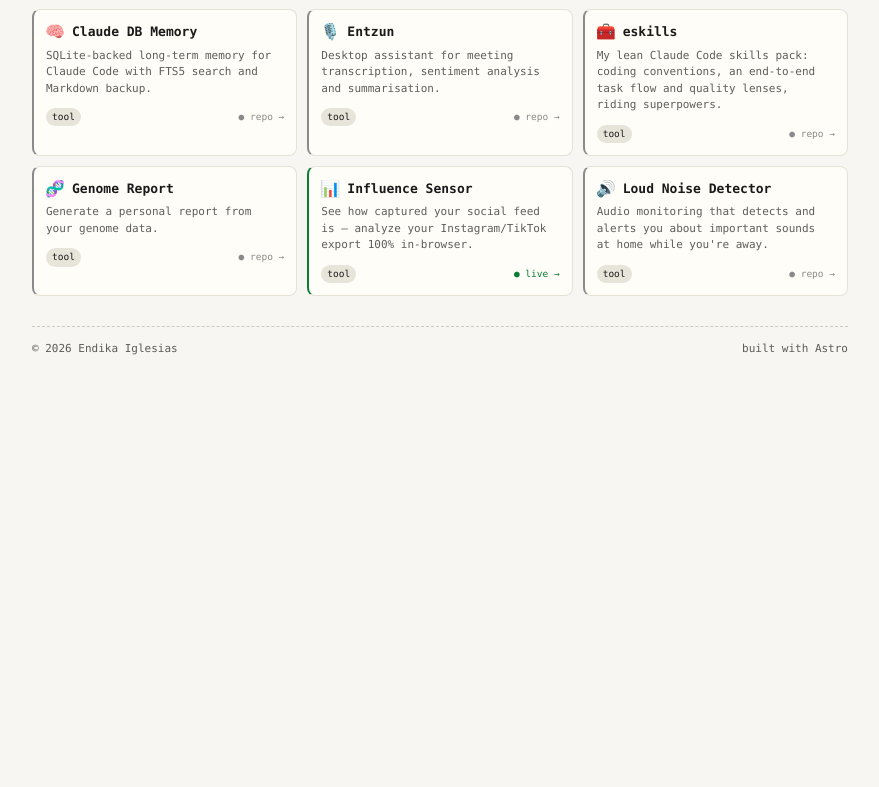
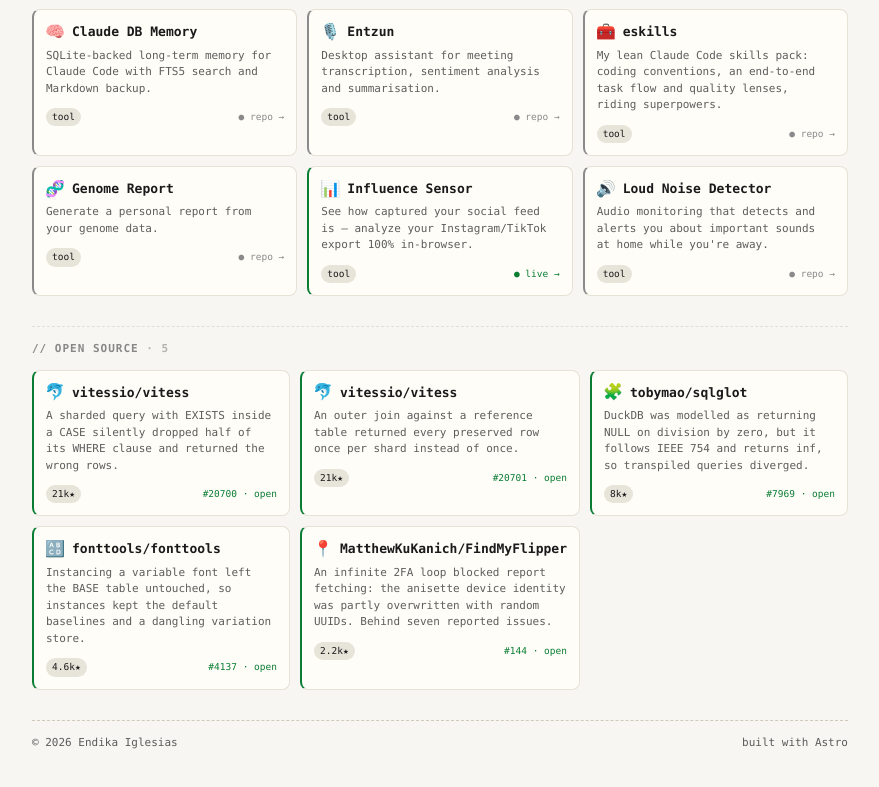
Before and after one commit to Endika/endika.github.io, an Astro site: page / in a window 1280 px wide. Shown: the part 1803-2590 px from the top of the page, without its empty margins (200-1079 px from the left). Before the commit the page ends 2209 px from the top, so only its background shows below. Built offline with nearby package versions, Linux system fonts and the light colour scheme; Astro itself is replaced by a stand-in of ours.

Commit message:
feat(contributions): add an open source section with upstream pull requests

```diff
--- /dev/null
+++ b/src/components/ContributionList.astro
@@ -0,0 +1,26 @@
+---
+import type { Contribution } from "../lib/contributions";
+import { formatStars, pullRequestUrl, sortContributions } from "../lib/contributions";
+
+interface Props {
+  contributions: Contribution[];
+}
+
+const items = sortContributions(Astro.props.contributions);
+---
+<h2 class="cat">{"// open source"} <span class="count">· {items.length}</span></h2>
+<div class="grid">
+  {items.map((item) => (
+    <a class="card" href={pullRequestUrl(item)} data-state={item.state} rel="noopener">
+      <div class="head">
+        <span class="icon">{item.emoji}</span>
+        <span class="title">{item.repo}</span>
+      </div>
+      <p class="desc" data-en={item.desc.en} data-es={item.desc.es}>{item.desc.en}</p>
+      <div class="meta">
+        <span class="chip">{formatStars(item.stars)}★</span>
+        <span class="status">#{item.pr} · {item.state}</span>
+      </div>
+    </a>
+  ))}
+</div>
--- /dev/null
+++ b/src/data/contributions.ts
@@ -0,0 +1,59 @@
+import type { Contribution } from "../lib/contributions";
+
+export const contributions: Contribution[] = [
+  {
+    repo: "vitessio/vitess",
+    emoji: "🐬",
+    stars: 21000,
+    pr: 20700,
+    desc: {
+      en: "A sharded query with EXISTS inside a CASE silently dropped half of its WHERE clause and returned the wrong rows.",
+      es: "Una consulta con EXISTS dentro de un CASE perdía silenciosamente la mitad de su WHERE y devolvía filas incorrectas.",
+    },
+    state: "open",
+  },
+  {
+    repo: "vitessio/vitess",
+    emoji: "🐬",
+    stars: 21000,
+    pr: 20701,
+    desc: {
+      en: "An outer join against a reference table returned every preserved row once per shard instead of once.",
+      es: "Un outer join contra una tabla de referencia devolvía cada fila preservada una vez por shard en lugar de una sola vez.",
+    },
+    state: "open",
+  },
+  {
+    repo: "tobymao/sqlglot",
+    emoji: "🧩",
+    stars: 8000,
+    pr: 7969,
+    desc: {
+      en: "DuckDB was modelled as returning NULL on division by zero, but it follows IEEE 754 and returns inf, so transpiled queries diverged.",
+      es: "DuckDB estaba modelado como si devolviera NULL al dividir por cero, pero sigue IEEE 754 y devuelve inf, así que las consultas transpiladas divergían.",
+    },
+    state: "open",
+  },
+  {
+    repo: "fonttools/fonttools",
+    emoji: "🔠",
+    stars: 4600,
+    pr: 4137,
+    desc: {
+      en: "Instancing a variable font left the BASE table untouched, so instances kept the default baselines and a dangling variation store.",
+      es: "Al instanciar una fuente variable la tabla BASE quedaba intacta, así que las instancias conservaban las líneas base por defecto y un almacén de variaciones huérfano.",
+    },
+    state: "open",
+  },
+  {
+    repo: "MatthewKuKanich/FindMyFlipper",
+    emoji: "📍",
+    stars: 2170,
+    pr: 144,
+    desc: {
+      en: "An infinite 2FA loop blocked report fetching: the anisette device identity was partly overwritten with random UUIDs. Behind seven reported issues.",
+      es: "Un bucle infinito de 2FA impedía descargar los informes: la identidad de dispositivo de anisette se sobrescribía en parte con UUID aleatorios. Detrás de siete issues reportados.",
+    },
+    state: "open",
+  },
+];
--- /dev/null
+++ b/src/lib/contributions.ts
@@ -0,0 +1,23 @@
+export type ContributionState = "open" | "merged" | "closed";
+
+export interface Contribution {
+  repo: string;
+  emoji: string;
+  stars: number;
+  pr: number;
+  desc: { en: string; es: string };
+  state: ContributionState;
+}
+
+export function pullRequestUrl(contribution: Contribution): string {
+  return `https://github.com/${contribution.repo}/pull/${contribution.pr}`;
+}
+
+export function formatStars(stars: number): string {
+  return stars >= 1000 ? `${Math.round(stars / 100) / 10}k` : String(stars);
+}
+
+/** Biggest repositories first, then by pull request number, so the order is stable. */
+export function sortContributions(contributions: Contribution[]): Contribution[] {
+  return [...contributions].sort((a, b) => b.stars - a.stars || a.pr - b.pr);
+}
--- a/src/pages/index.astro
+++ b/src/pages/index.astro
@@ -1,8 +1,10 @@
 ---
+import ContributionList from "../components/ContributionList.astro";
 import Footer from "../components/Footer.astro";
 import Hero from "../components/Hero.astro";
 import ProjectGrid from "../components/ProjectGrid.astro";
 import TopBar from "../components/TopBar.astro";
+import { contributions } from "../data/contributions";
 import { categoryOrder, projects } from "../data/projects";
 import Base from "../layouts/Base.astro";
 import { groupByCategory } from "../lib/projects";
@@ -13,5 +15,6 @@ const groups = groupByCategory(projects, categoryOrder);
   <TopBar />
   <Hero />
   <ProjectGrid groups={groups} />
+  <ContributionList contributions={contributions} />
   <Footer />
 </Base>
--- a/src/styles/global.css
+++ b/src/styles/global.css
@@ -13,6 +13,8 @@ html[data-theme="light"] {
   --repo-accent: #8a8a8a;
   --chip-bg: #e7e4da;
   --rule: #cfcabb;
+  --state-merged: #6f42c1;
+  --state-closed: #cf222e;
 }
 
 /* Dark theme */
@@ -26,6 +28,8 @@ html[data-theme="dark"] {
   --repo-accent: #5a6b5f;
   --chip-bg: #1d2620;
   --rule: #2a342d;
+  --state-merged: #a371f7;
+  --state-closed: #f85149;
 }
 
 * {
@@ -198,6 +202,18 @@ body {
 .card[data-type="repo"] .status {
   color: var(--repo-accent);
 }
+.card[data-state="merged"] {
+  border-left-color: var(--state-merged);
+}
+.card[data-state="merged"] .status {
+  color: var(--state-merged);
+}
+.card[data-state="closed"] {
+  border-left-color: var(--state-closed);
+}
+.card[data-state="closed"] .status {
+  color: var(--state-closed);
+}
 
 /* Footer */
 .foot {
```
Also changed, not shown: tests/contributions.test.ts (added, +53 -0 lines).
